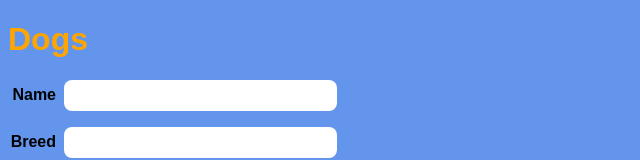
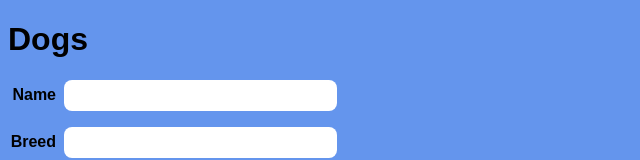
Before and after one commit to mvolkmann/nextjs-dogs-crud, a Next.js app: page / in a window 1280 px wide. Shown: the top 160 px of the page, without its empty margins (0-640 px from the left). Built offline with nearby package versions, Linux system fonts and the light colour scheme.

Commit message:
progress

```diff
--- a/src/app/globals.css
+++ b/src/app/globals.css
@@ -23,7 +23,7 @@ button {
 }
 
 h1 {
-  color: orange;
+  color: black;
 }
 
 input {
```
